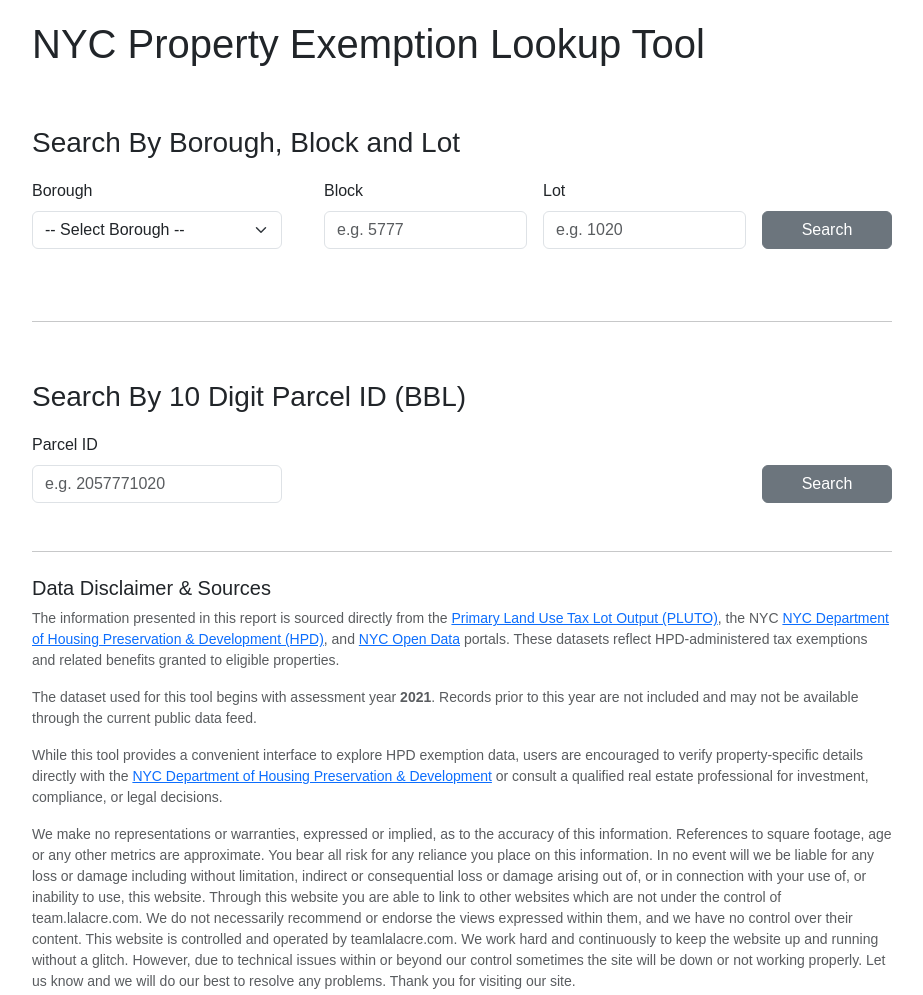
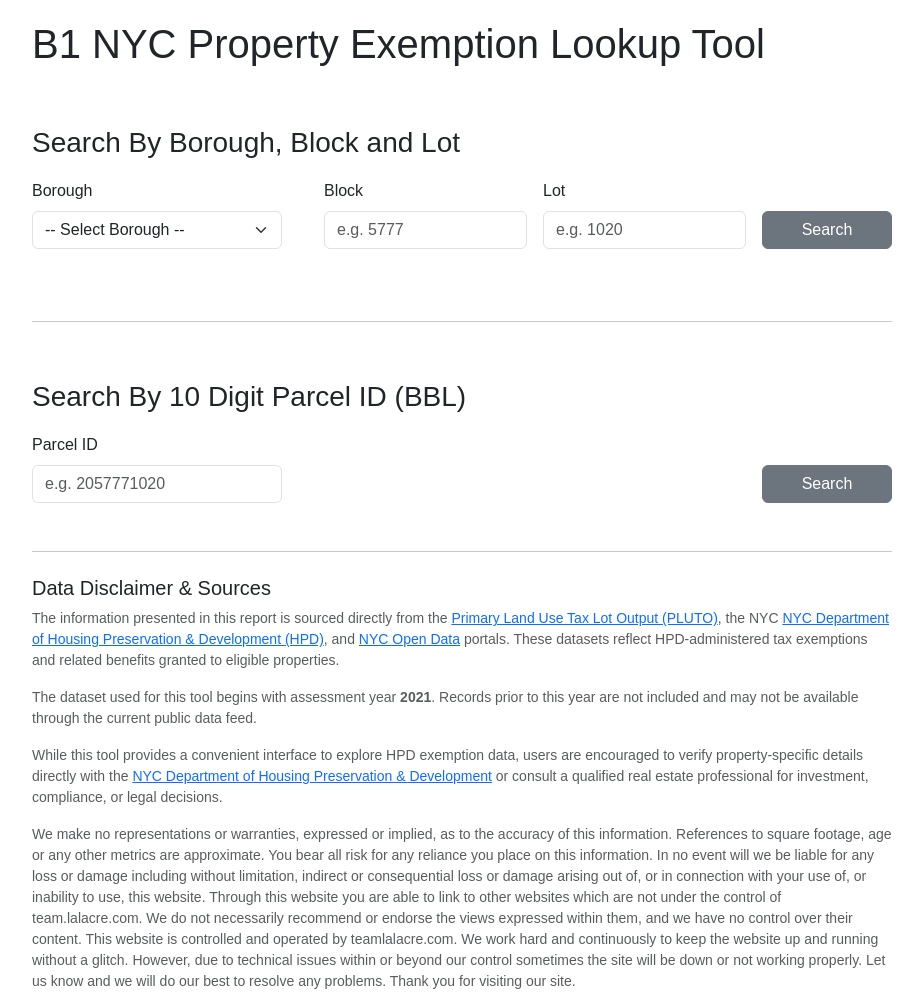
Before and after one commit to lucabrazi/tools, a plain HTML site: page nyc-exemptions/index.html in a window 1280 px wide. Shown: the top 995 px of the page, without its empty margins (178-1101 px from the left). Drawn offline with nearby package versions, Linux system fonts and the light colour scheme.

Commit message:
Update index.html

```diff
--- a/nyc-exemptions/index.html
+++ b/nyc-exemptions/index.html
@@ -20,7 +20,7 @@
 </head>
 <body>
   <div class="d-flex justify-content-between align-items-start mb-3">
-    <h1 class="me-3">NYC Property Exemption Lookup Tool</h1>
+    <h1 class="me-3">B1 NYC Property Exemption Lookup Tool</h1>
     <div id="share-banner" class="alert alert-success py-1 px-2 d-none d-print-none small" role="alert" style="white-space: nowrap;"></div>
   </div>
 
```
